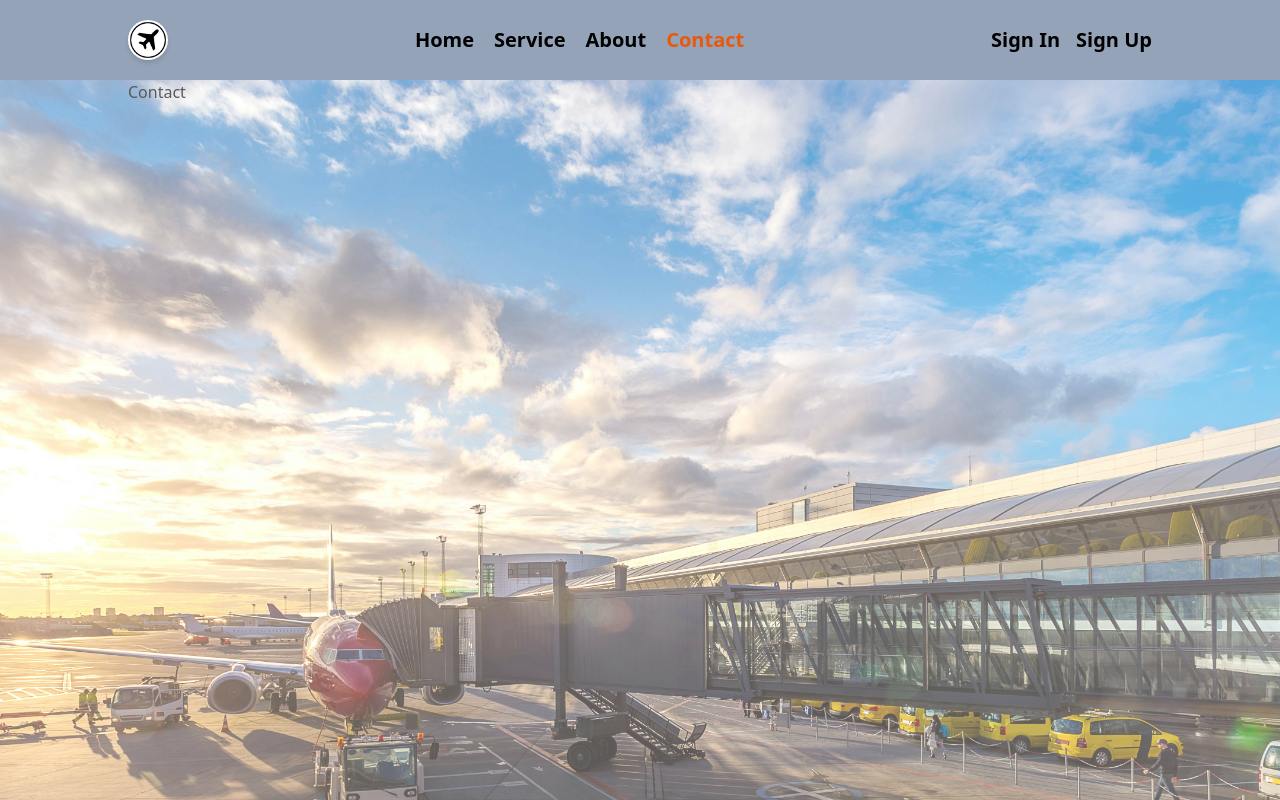
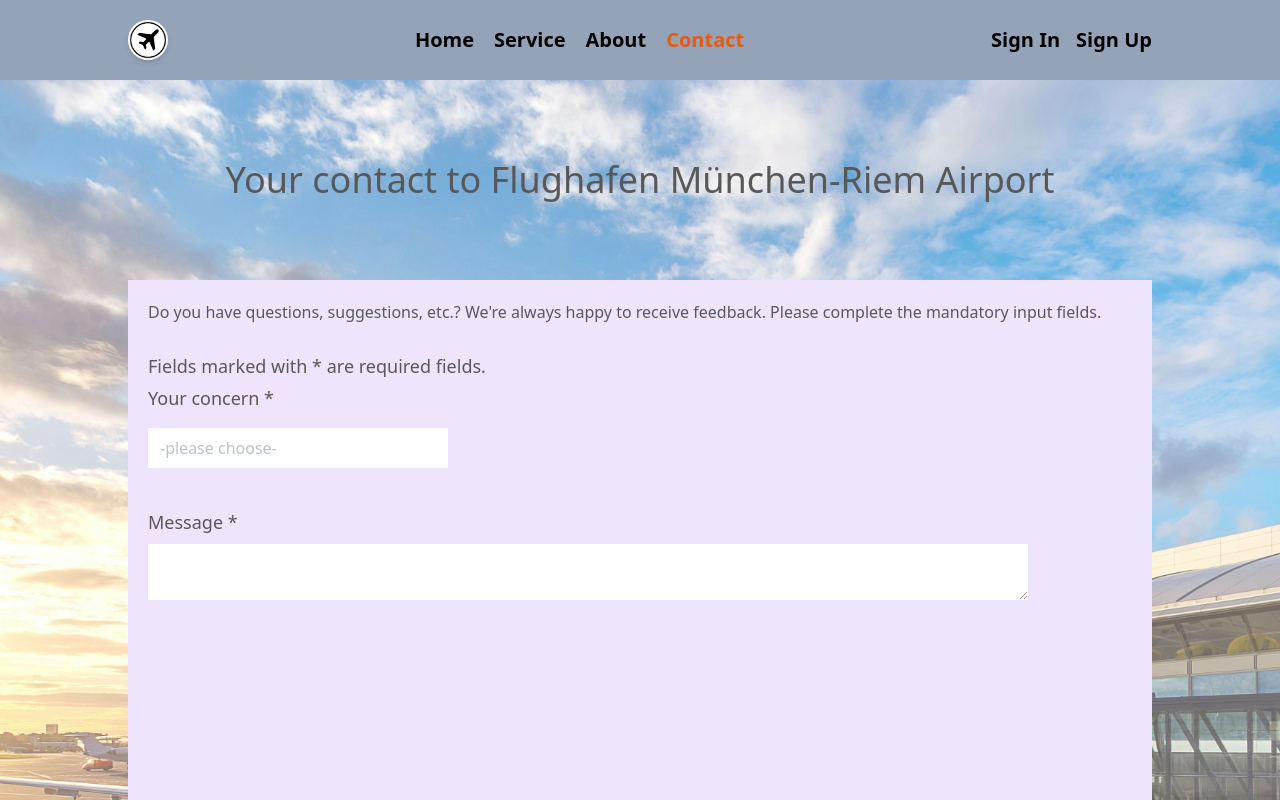
Before and after one commit to NaimurRahmanNishat/airport_management, a Next.js app: page /contact in a window 1280 px wide. Shown: the top 800 px of the page. Built offline with nearby package versions, Linux system fonts and the light colour scheme; no server answers.

Commit message:
added contact page

```diff
--- a/src/app/contact/page.tsx
+++ b/src/app/contact/page.tsx
@@ -21,9 +21,23 @@
   return (
     <main
       style={{ backgroundImage: `url(${bgImage[bgIndex]})` }}
-      className="bg-cover bg-center w-full h-[1080px] opacity-65 transition-all duration-1000"
+      className="bg-cover bg-center w-full h-full opacity-65 transition-all duration-1000"
     >
-      <div className="px-4 md:px-8 lg:px-16 xl:px-32 2xl:px-64">Contact</div>
+      <div className="px-4 md:px-8 lg:px-16 xl:px-32 2xl:px-64 pb-10">
+        <div className="">
+          <h2 className="text-4xl text-center md:pt-20 pt-10 md:pb-20 pb-10">Your contact to Flughafen München-Riem Airport</h2>
+        </div>
+        <div className="w-full h-[1080px] bg-[#e6d8fc]">
+          <p className="pt-5 pb-5 px-5">Do you have questions, suggestions, etc.? We&apos;re always happy to receive feedback. Please complete the mandatory input fields.</p>
+          <p className="text-lg px-5 pt-2 pb-1">Fields marked with * are required fields. </p>
+          <p className="text-lg px-5 pb-4">Your concern *</p>
+          <form className="px-5">
+            <input type="text" placeholder="-please choose-" className="px-3 py-2 w-[300px]"/>
+            <label className="flex flex-col pt-10 text-lg pb-2">Message *</label>
+            <textarea name="message" id="" className="w-[880px] pt-2" ></textarea>
+          </form>
+        </div>
+      </div>
     </main>
   );
 };
--- a/src/app/services/page.tsx
+++ b/src/app/services/page.tsx
@@ -22,6 +22,8 @@
     setOpenGuide(false);
     setAirNumber(false);
     setTicketPrice(false);
+    setInternational(false);
+    setDomestic(false);
   };
 
   const handleGuide = () => {
@@ -29,6 +31,8 @@
     setOpenRoute(false);
     setAirNumber(false);
     setTicketPrice(false);
+    setInternational(false);
+    setDomestic(false);
   };
 
   const handleNumber = () => {
@@ -36,6 +40,8 @@
     setOpenRoute(false);
     setOpenGuide(false);
     setTicketPrice(false);
+    setInternational(false);
+    setDomestic(false);
   };
 
   const handlePrice = () => {
@@ -43,6 +49,8 @@
     setOpenRoute(false);
     setOpenGuide(false);
     setAirNumber(false);
+    setInternational(false);
+    setDomestic(false);
   };
 
   const handleDomesticRoute = () => {
```
